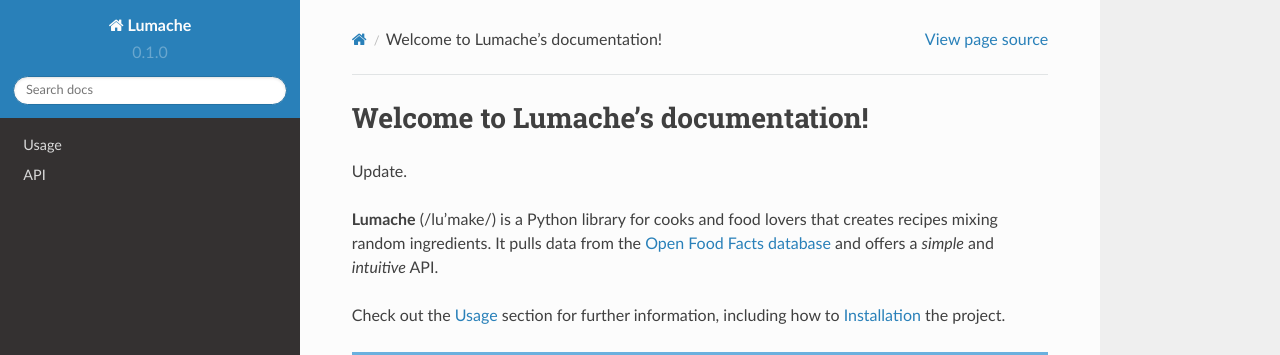
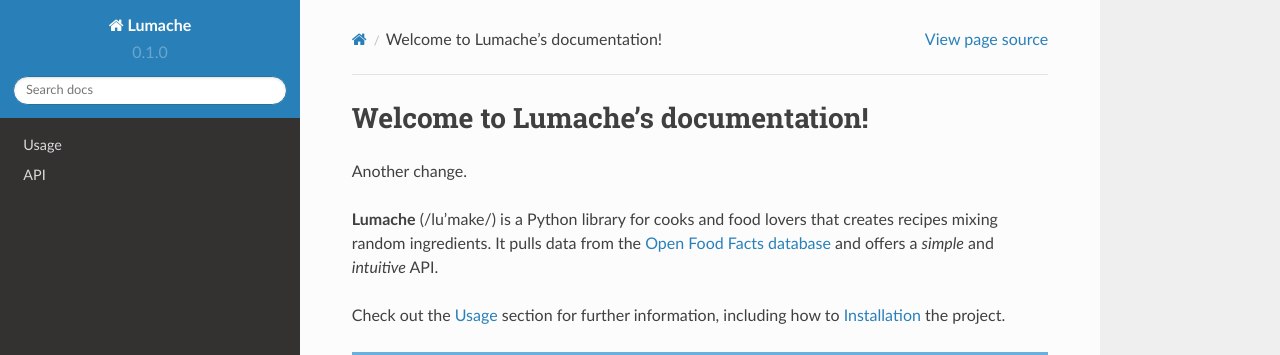
Before and after one commit to jh-evans/readthedocs, a Sphinx documentation site: the page built from docs/source/index.rst, in a window 1280 px wide. Shown: the top 355 px of the page. Built offline with Sphinx 7.4.7 and the Read the Docs theme 2.0.0, drawn with Linux system fonts in a browser that asks for light colours.

Commit message:
Update index.rst

```diff
--- a/docs/source/index.rst
+++ b/docs/source/index.rst
@@ -1,7 +1,7 @@
 Welcome to Lumache's documentation!
 ===================================
 
-Update.
+Another change.
 
 **Lumache** (/lu'make/) is a Python library for cooks and food lovers
 that creates recipes mixing random ingredients.
```
